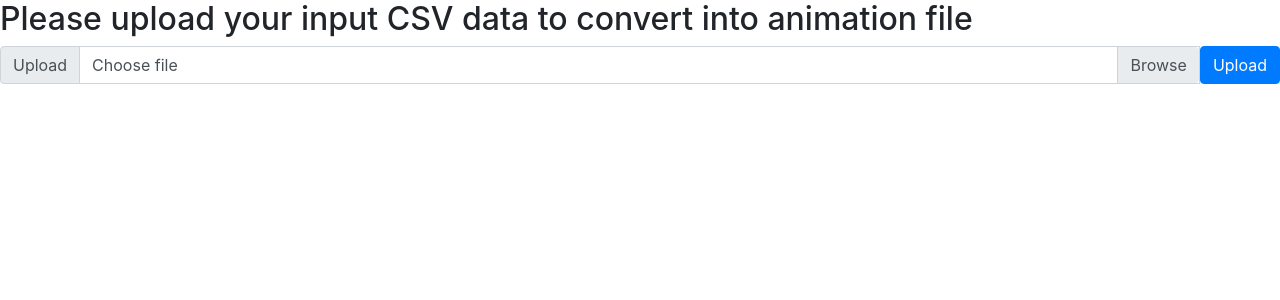
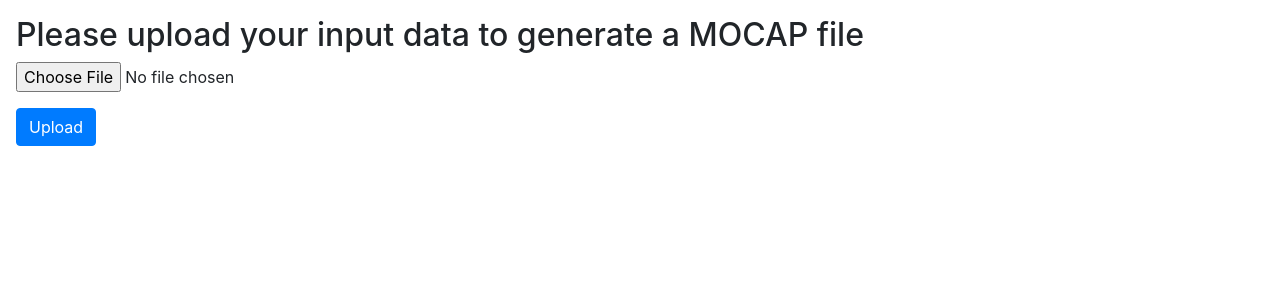
Before and after one commit to TrellixVulnTeam/cvvToBvhFlaskApp_H6Y1, a Flask app: page / in a window 1280 px wide. Shown: the top 300 px of the page. Run offline with Flask 2, Linux system fonts and the light colour scheme.

Commit message:
Landing page changes

```diff
--- a/app.py
+++ b/app.py
@@ -208,4 +208,4 @@ def write_standard_bvh(outbvhfilepath,prediction3dpoint,filename):
     human36m_skeleton.poses2bvh(prediction3dpoint,output_file=bvhfileName)
 
 if __name__ == "__main__":
-    app.run(debug=True,threaded=True)
+    app.run(host='0.0.0.0',debug=True,threaded=True)
--- a/flaskApp/template/index.html
+++ b/flaskApp/template/index.html
@@ -16,8 +16,14 @@
       $(function () {
         $("#upload-file-btn").click(function () {
           console.log($("#upload-file")[0]);
-          fileFakePath = document.getElementById("input_file").value;
-          originalFileName = fileFakePath.split("\\").pop().split(".")[0];
+          var fileFakePath = document.getElementById("input_file").value;
+          var allowedExtensions = /(\.csv)$/i;
+          if (!allowedExtensions.exec(fileFakePath)) {
+            alert("Invalid file type, please upload a .csv file.");
+            fileFakePath.value = "";
+            return false;
+          }
+          var originalFileName = fileFakePath.split("\\").pop().split(".")[0];
           var form_data = new FormData($("#upload-file")[0]);
           $.ajax({
             type: "POST",
@@ -53,22 +59,18 @@
       });
     </script>
   </head>
-  <body>
-    <h2>Please upload your input CSV data to convert into animation file</h2>
+  <body class="m-3">
+    <h2>Please upload your input data to generate a MOCAP file</h2>
     <form id="upload-file" method="post" enctype="multipart/form-data">
-      <div class="input-group mb-3">
-        <div class="input-group-prepend">
-          <span class="input-group-text">Upload</span>
-        </div>
-        <div class="custom-file">
-          <label class="custom-file-label" for="file">Choose file</label>
+      <div class="form-group">
         <input
           type="file"
-            class="custom-file-input"
+          class="form-control-file"
           id="input_file"
           name="file"
         />
       </div>
+      <div class="form-group">
         <button class="btn btn-primary" type="button" id="upload-file-btn">
           Upload
         </button>
```
Lines whose indentation alone changed are shown as unchanged.
